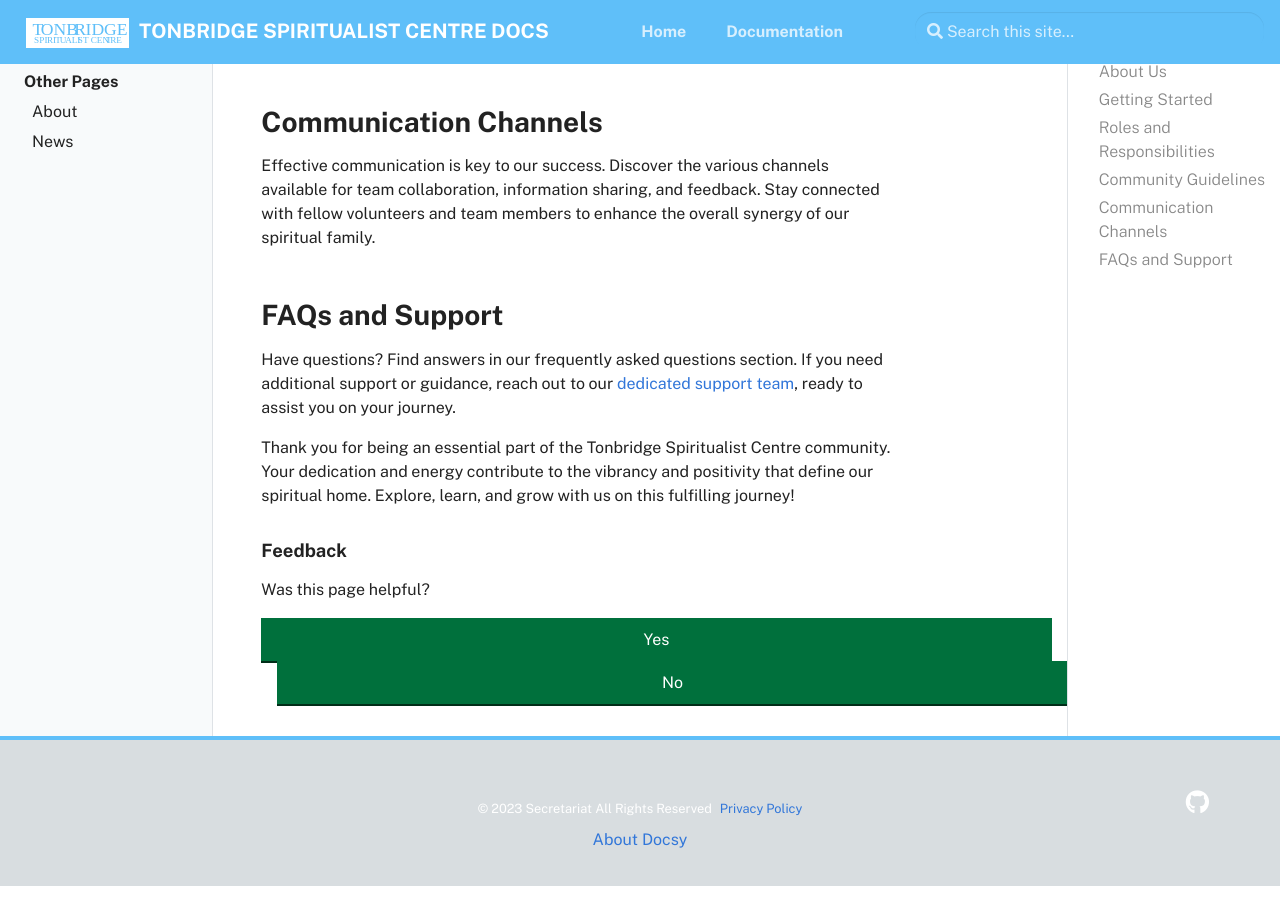
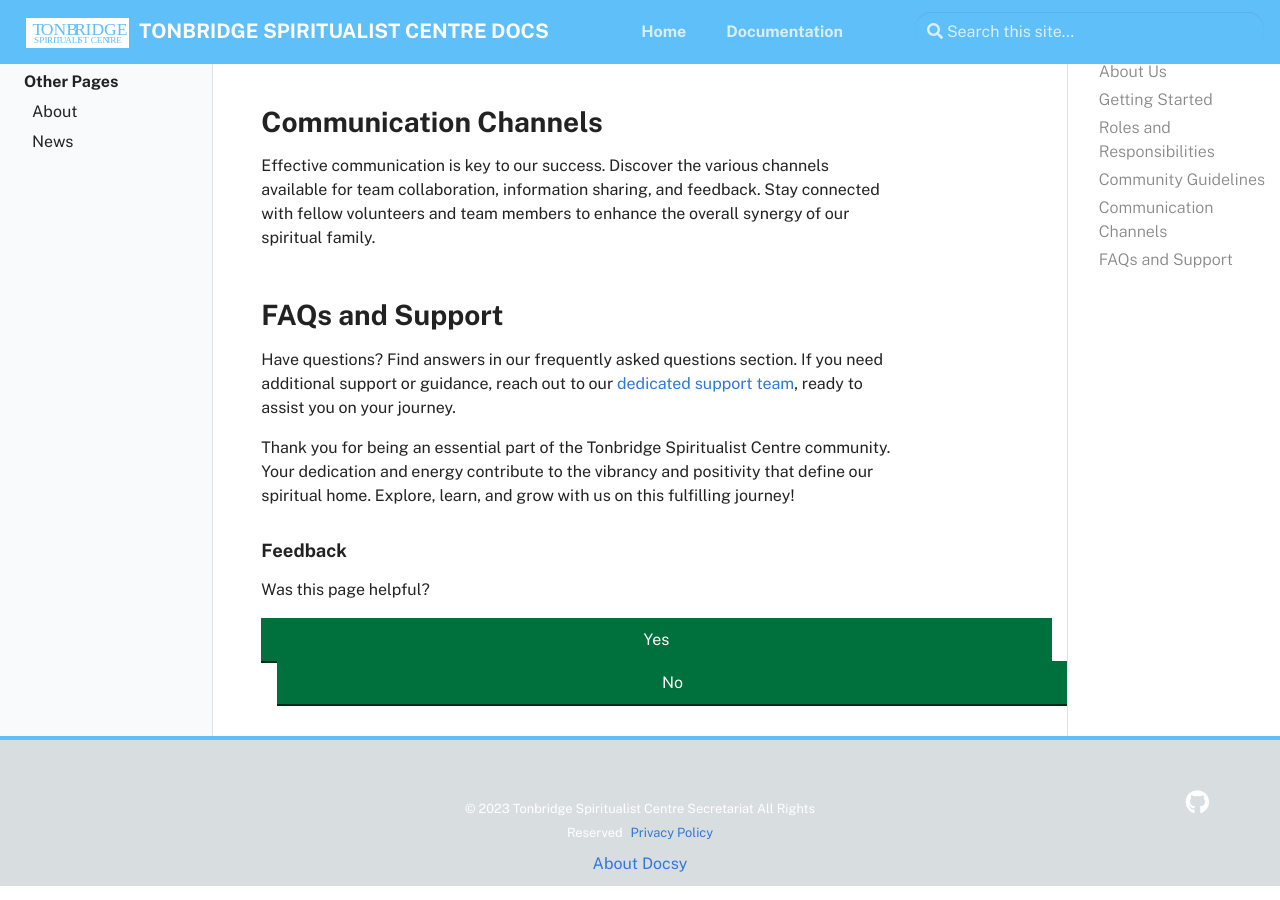
Before and after one commit to tonbridgespiritualist/docs, a Jekyll site: the page built from pages/index.md, in a window 1280 px wide and 900 px high, scrolled down 1032 px. Built offline with Jekyll 4.4.1, drawn with Linux system fonts in a browser that asks for light colours.

Commit message:
Update _config.yml

```diff
--- a/_config.yml
+++ b/_config.yml
@@ -16,7 +16,7 @@
 
 title: Tonbridge Spiritualist Centre Docs
 email: docs-team@sec.tonbridgespiritualist.com
-author: Secretariat
+author: Tonbridge Spiritualist Centre Secretariat
 description: > # this means to ignore newlines until "baseurl:"
   All documentation for TSC.
 
```
